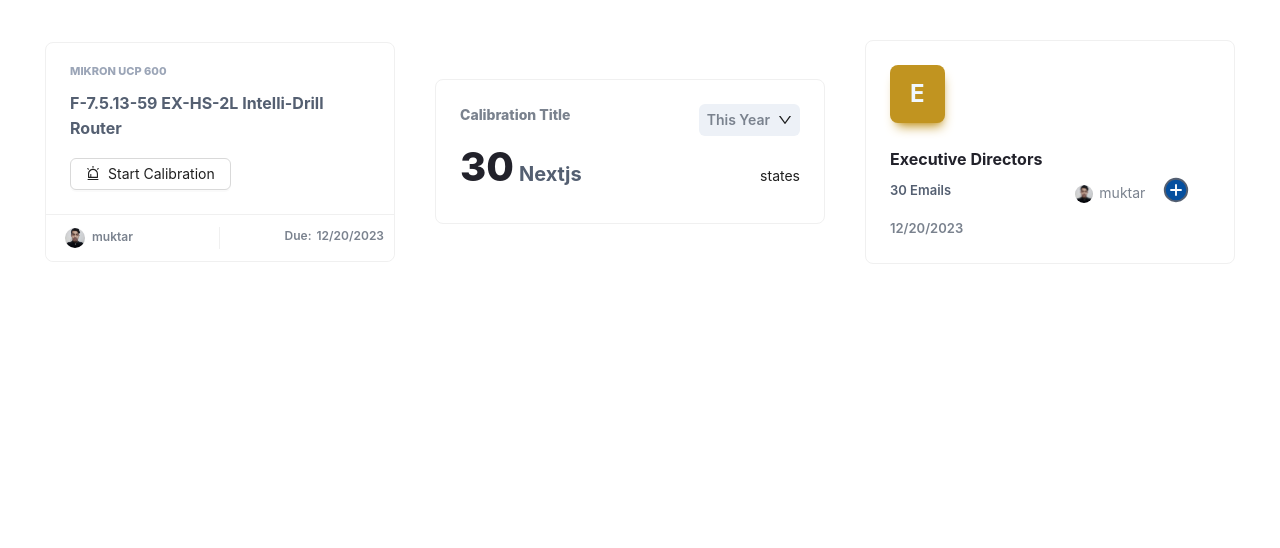
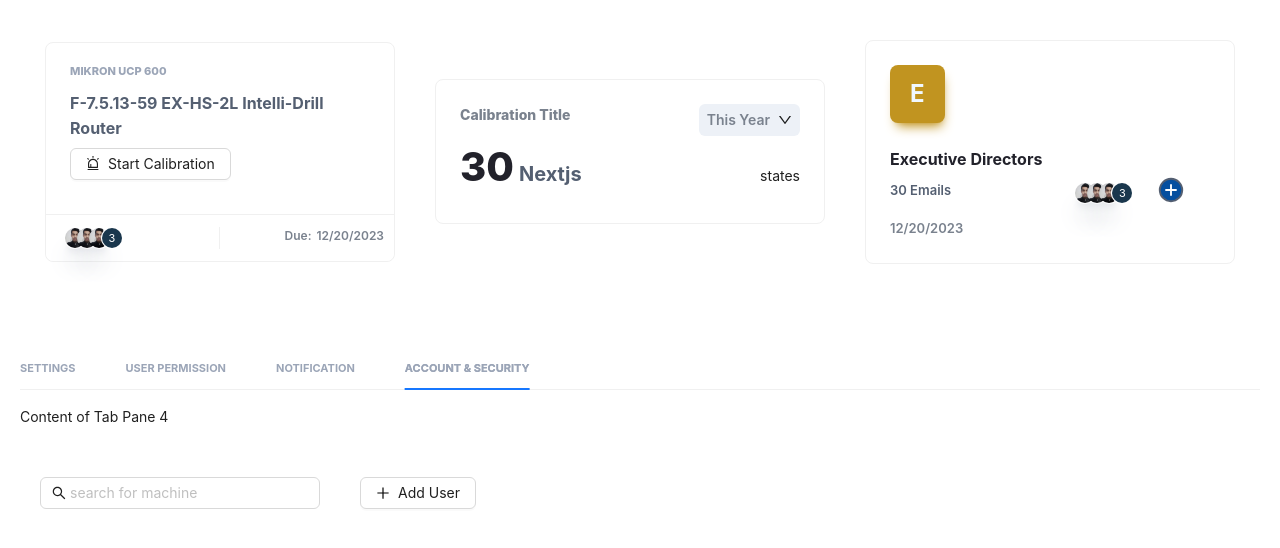
Before and after one commit to muhamash/components-lib-v1, a Next.js app: page /output in a window 1280 px wide. Shown: the top 548 px of the page. Built offline with nearby package versions, Linux system fonts and the light colour scheme.

Commit message:
settings tab and user action bar added

```diff
--- a/src/app/emailCards/page.tsx
+++ b/src/app/emailCards/page.tsx
@@ -82,7 +82,7 @@ const EmailCard = ( props: EmailCardProps ) =>
                                 size={'large'}
                             >
                                 <div>
-                                    <ReadUser users={users} />
+                                    <UserStack users={users} />
                                 </div>
                                 <button onClick={() =>
                                 {
--- a/src/app/output/page.tsx
+++ b/src/app/output/page.tsx
@@ -1,8 +1,13 @@
+'use client'
+
 import CalibrationCard from "../calibrationCards/page";
 import CalibrationStateCard from "../calibrationStatesCards/page";
 import EmailCard from "../emailCards/page";
 import EmailCards from "../emailCards/page";
-import SettingsTab from "../settingsTab/page";
+import SettingsTab from "../../components/settingsTab/SettingdTab";
+import CustomInputField from "@/components/userActionBar/inputField";
+import CustomButton from "@/components/button";
+import { PlusOutlined } from '@ant-design/icons';
 
 const users = [
     {
@@ -18,41 +23,42 @@ const users = [
     //     image: "/user.jpg",
     //     status: 'completed',
     // },
-    // {
-    //     name: "rifat",
-    //     id: "3",
-    //     image: "/user.jpg",
-    //     status: 'completed',
-    // },
+    {
+        name: "rifat",
+        id: "3",
+        image: "/user.jpg",
+        status: 'completed',
+    },
 
-    // {
-    //     name: "siam",
-    //     id: "4",
-    //     image: "/user.jpg",
-    //     status: 'completed',
-    // },
+    {
+        name: "siam",
+        id: "4",
+        image: "/user.jpg",
+        status: 'completed',
+    },
 
-    // {
-    //     name: "rakib",
-    //     id: "4",
-    //     image: "/user.jpg",
-    //     status: 'completed',
-    // },
+    {
+        name: "rakib",
+        id: "4",
+        image: "/user.jpg",
+        status: 'completed',
+    },
 
-    // {
-    //     name: "rakib",
-    //     id: "4",
-    //     image: "/user.jpg",
-    //     status: 'completed',
-    // },
+    {
+        name: "rakib",
+        id: "4",
+        image: "/user.jpg",
+        status: 'completed',
+    },
 
-    // {
-    //     name: "rakib",
-    //     id: "4",
-    //     image: "/user.jpg",
-    //     status: 'completed',
-    // },
-]
+    {
+        name: "rakib",
+        id: "4",
+        image: "/user.jpg",
+        status: 'completed',
+    },
+];
+
 
 const page = () =>
 {
@@ -71,8 +77,19 @@ const page = () =>
                 <CalibrationStateCard title={"Calibration Title"} amount={30} element={"Nextjs"} />
                 <EmailCard head={"E"} title={"Executive Directors"} emailCount={'30 Emails'} date={currentDate} users={users} />
             </div>
-            <div className="flex gap-10 justify-center items-center py-10">
-                {/* <SettingsTab/> */}
+            <div className="items-center py-10">
+                <SettingsTab />
+            </div>
+            <div className="flex justify-between gap-10 items-center px-10 w-[400px]">
+                <div>
+                    <CustomInputField onSearch={() =>
+                    {
+                        console.log( 'search' )
+                    }} placeholder={"search for machine"} />
+                </div>
+                <div>
+                    <CustomButton status="pending" title={"Add User"} icon={<PlusOutlined className="text-black"/>}/>
+                </div>
             </div>
         </div>
     );
--- a/src/app/settingsTab/page.tsx
+++ /dev/null
@@ -1,40 +0,0 @@
-'use client'
-
-import React from "react";
-import { Tabs } from "antd";
-
-
-interface SettingsTabProps
-{
-    tab: {
-        index: Number;
-        labelName: string;
-        children?: React.ReactNode;
-    }[];
-}
-
-const SettingsTab = (props: SettingsTabProps) =>
-{
-    const { tab = [] } = props;
-    return (
-        <div>
-            {/* <Tabs
-                defaultActiveKey="1"
-                // tabPosition={mode}
-                style={{ height: 20 }}
-                items={new Array( index ).fill( null ).map( ( _, i ) =>
-                {
-                    const id = String( i );
-                    return {
-                        label: `${ labelName }`,
-                        key: id,
-                        disabled: i === 28,
-                        children: `${children}`,
-                    };
-                } )}
-            /> */}
-        </div>
-    );
-};
-
-export default SettingsTab;
--- a/src/components/button.tsx
+++ b/src/components/button.tsx
@@ -21,7 +21,7 @@ const CustomButton = (props: CustomButton) =>
     return (
         <div
             style={{
-                padding: '20px 0px 0px 0px',
+                padding: '10px 0px',
             }}>
         <Button
                 style={{
--- /dev/null
+++ b/src/components/settingsTab/SettingdTab.tsx
@@ -0,0 +1,69 @@
+import React, { useState } from 'react';
+import { Tabs } from 'antd';
+import type { TabsProps } from 'antd';
+import './SettingsTabs.css'
+
+const { TabPane } = Tabs;
+
+const items: TabsProps['items'] = [
+  {
+    key: '1',
+    label: 'SETTINGS',
+    children: 'Content of Tab Pane 1',
+  },
+  {
+    key: '2',
+    label: 'USER PERMISSION',
+    children: 'Content of Tab Pane 2',
+  },
+  {
+    key: '3',
+    label: 'NOTIFICATION',
+    children: 'Content of Tab Pane 3',
+  },
+  {
+    key: '4',
+    label: 'ACCOUNT & SECURITY',
+    children: 'Content of Tab Pane 4',
+  },
+];
+
+const SettingsTab = () => {
+  const [activeKey, setActiveKey] = useState('4');
+
+  const handleTabChange = (key: string) => {
+    setActiveKey(key);
+  };
+
+  return (
+    <div>
+      <Tabs
+        activeKey={activeKey}
+        defaultActiveKey="1"
+        size='middle'
+        onChange={handleTabChange}
+        tabBarGutter={50}
+        tabPosition='top'
+        type='line'
+        className='w-screen px-5'
+        style={{ marginBottom: '-1px' }}
+      >
+        {items.map(item => (
+          <TabPane
+            key={item.key}
+            tab={
+              <span
+                className='text-[#9BA5B7] text-[11px] font-bold'>
+                {item.label}
+              </span>
+            }
+          >
+            {item.children}
+          </TabPane>
+        ))}
+      </Tabs>
+    </div>
+  );
+};
+
+export default SettingsTab;
--- /dev/null
+++ b/src/components/settingsTab/SettingsTabs.css
@@ -0,0 +1,33 @@
+/* SettingsTab.css */
+
+.settings-tab-container {
+  width: 100%;
+}
+
+.custom-tabs .ant-tabs-ink-bar {
+  transition: transform 0.3s ease;
+}
+
+.custom-tabs .ant-tabs-tab:hover {
+  color: #1890ff;
+}
+
+.custom-tabs .ant-tabs-tab-active .ant-tabs-tab-btn {
+  color: #1890ff;
+}
+
+.custom-tabs .ant-tabs-ink-bar {
+  background-color: #1890ff !important;
+}
+
+.custom-tabs .ant-tabs-tab-active:hover .ant-tabs-ink-bar {
+  transform: translate(0, 0) !important;
+}
+
+.custom-tabs .ant-tabs-tab:hover .ant-tabs-ink-bar {
+  transform: translate(0, 100%) !important;
+}
+
+.tab-label {
+  display: inline-block;
+}
--- /dev/null
+++ b/src/components/userActionBar/InputField.tsx
@@ -0,0 +1,29 @@
+import React from 'react';
+import { Input } from 'antd';
+import styled from 'styled-components';
+import { SearchOutlined } from '@ant-design/icons'; // Import SearchOutlined from Ant Design Icons
+
+const StyledInput = styled(Input)`
+  width: 280px;
+`;
+
+interface CustomInputFieldProps {
+  onSearch: () => void;
+  placeholder: string;
+}
+
+const CustomInputField = (props: CustomInputFieldProps) => {
+  const { onSearch, placeholder } = props;
+  return (
+    <div>
+      <StyledInput
+        placeholder={placeholder}
+        onClick={onSearch}
+        allowClear
+        prefix={<SearchOutlined />}
+      />
+    </div>
+  );
+};
+
+export default CustomInputField;
```
